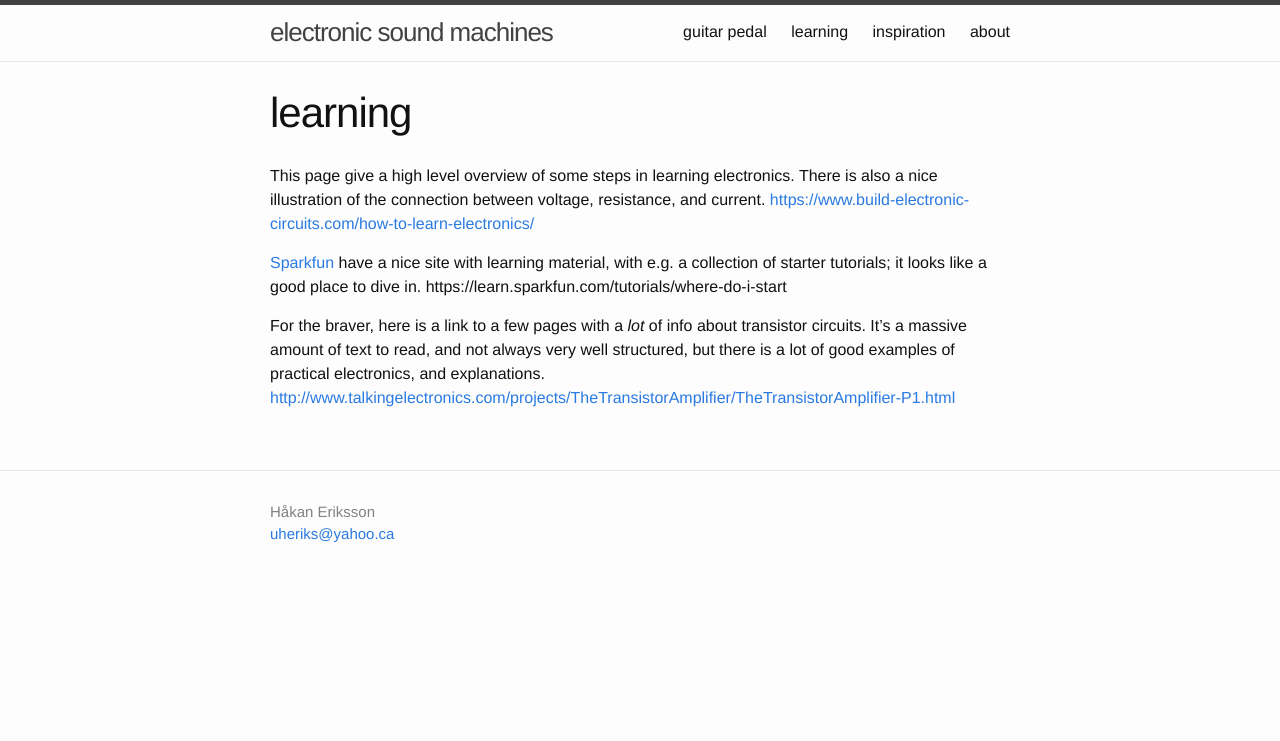
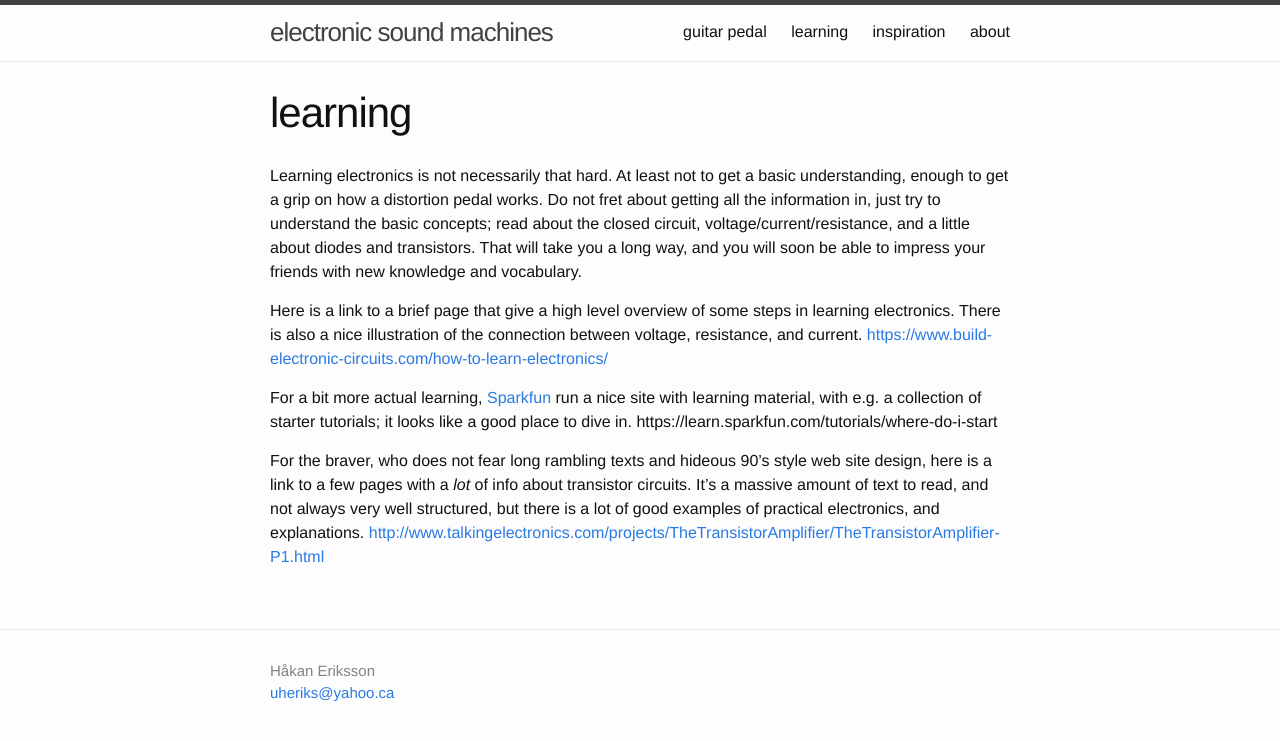
Before and after one commit to bar-and-c/electronicsoundmachines, a Jekyll site: the page built from _pages/89_learning.md, in a window 1280 px wide. Shown: the top 741 px of the page. Built offline with Jekyll 4.4.1, drawn with Linux system fonts in a browser that asks for light colours.

Commit message:
Add more on learning

```diff
--- a/_pages/89_learning.md
+++ b/_pages/89_learning.md
@@ -5,13 +5,14 @@ permalink: /learning/
 ---
 
 
-This page give a high level overview of some steps in learning electronics. There is also a nice illustration of the connection between voltage, resistance, and current.
+Learning electronics is not necessarily that hard. At least not to get a basic understanding, enough to get a grip on how a distortion pedal works. Do not fret about getting all the information in, just try to understand the basic concepts; read about the closed circuit, voltage/current/resistance, and a little about diodes and transistors. That will take you a long way, and you will soon be able to impress your friends with new knowledge and vocabulary.
+
+Here is a link to a brief page that give a high level overview of some steps in learning electronics. There is also a nice illustration of the connection between voltage, resistance, and current.
 <https://www.build-electronic-circuits.com/how-to-learn-electronics/>
 
-
-[Sparkfun](https://www.sparkfun.com) have a nice site with learning material, with e.g. a collection of starter tutorials; it looks like a good place to dive in.
+For a bit more actual learning, [Sparkfun](https://www.sparkfun.com) run a nice site with learning material, with e.g. a collection of starter tutorials; it looks like a good place to dive in.
 https://learn.sparkfun.com/tutorials/where-do-i-start
 
 
-For the braver, here is a link to a few pages with a _lot_ of info about transistor circuits. It’s a massive amount of text to read, and not always very well structured, but there is a lot of good examples of practical electronics, and explanations.
+For the braver, who does not fear long rambling texts and hideous 90's style web site design, here is a link to a few pages with a _lot_ of info about transistor circuits. It’s a massive amount of text to read, and not always very well structured, but there is a lot of good examples of practical electronics, and explanations.
 <http://www.talkingelectronics.com/projects/TheTransistorAmplifier/TheTransistorAmplifier-P1.html>
```
Also changed, not shown: _pages/guitarpedal/01_index.md (+2 -1 lines).
